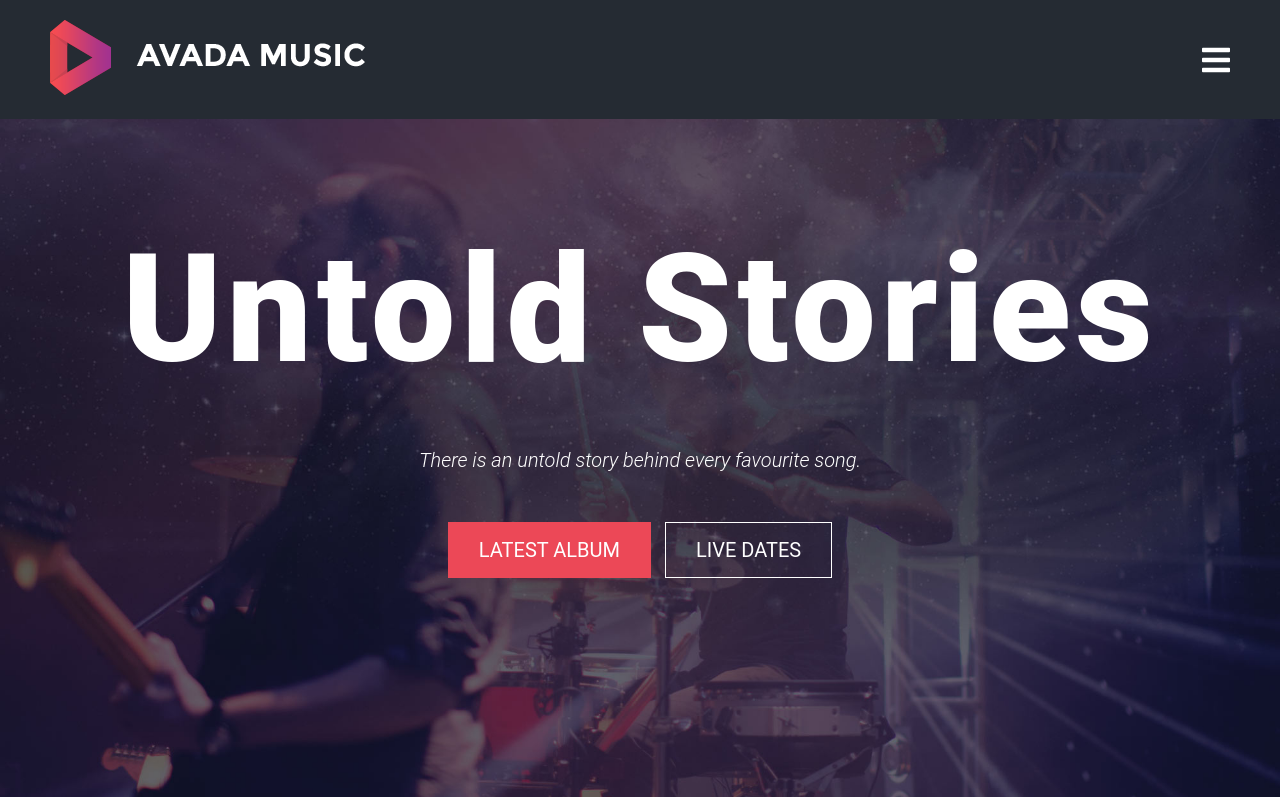
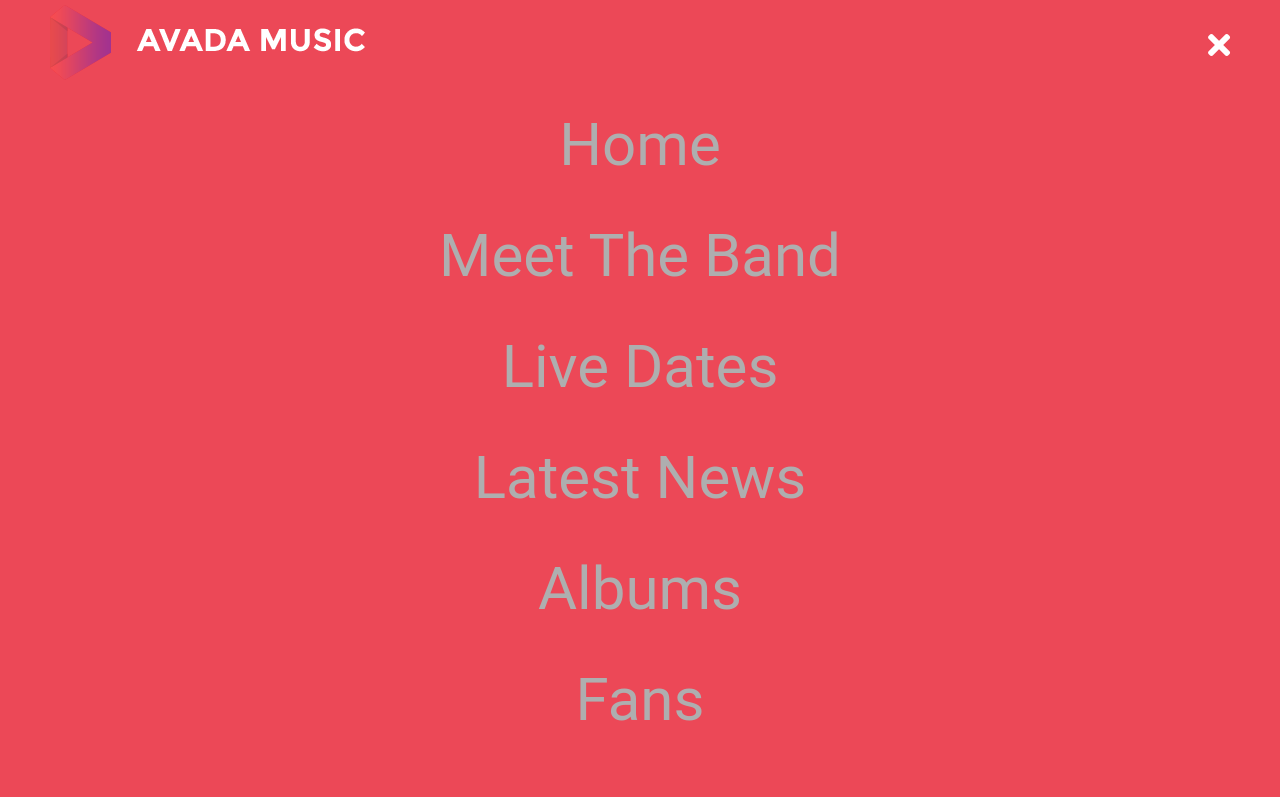
Before and after one commit to alessandro-falcone96/proj-html-vuejs, a website: page index.html in a window 1280 px wide. Both pictures are taken after a click on the icon 1216 px from the left and 59 px from the top of the page. Shown: the top 797 px of the page. Drawn offline with nearby package versions, Linux system fonts and the light colour scheme.

Commit message:
Aggiunto menù header a scomparsa

```diff
--- a/index.html
+++ b/index.html
@@ -21,7 +21,20 @@
         <div class="headerTop">
 
           <a href="#app"><img src="img/avada-music-logo.png" alt=""></a>
-          <i><i class="fas fa-bars fa-2x"></i></i>
+          <i class="fas fa-bars fa-2x" @click="changeMenuActive"></i>
+
+        </div>
+
+        <div class="menu" v-if="isMenuActive == true">
+
+          <div class="headerMenu">
+            <a href="#app"><img src="img/avada-music-logo.png" alt=""></a>
+            <i class="fas fa-times fa-2x" @click="changeMenuActive"></i>
+          </div>
+
+          <ul>
+            <li v-for="item in listaMenu"><a href="#">{{item}}</a></li>
+          </ul>
 
         </div>
 
--- a/js/script.js
+++ b/js/script.js
@@ -3,6 +3,14 @@ var app = new Vue (
     el: "#app",
     data: {
       listaFooterTop: [
+        "Home",
+        "Meet The Band",
+        "Live Dates",
+        "Latest News",
+        "Albums",
+        "Fans"
+      ],
+      listaMenu: [
         "Home",
         "Meet The Band",
         "Live Dates",
@@ -22,13 +30,6 @@ var app = new Vue (
         "fa-instagram",
         "fa-youtube"
       ],
-      // listaDate: [
-      //   "17/08/2020 GEM FESTIVAL 2020 ANAKALIA, GEORIGA",
-      //   "24/09/2020 GROOVEFEST DOMINICAL REPUBLIC",
-      //   "31/10/2020 OASIS FESTIVAL 2020 MARRAKECH, MOROCCO",
-      //   "07/11/2020 MOGA FESTIVAL - ESSAOURIA, MOROCCO",
-      //   "10/12/202 MOGA FESTIVAL - UVITA, COSTA RICA"
-      // ],
       listaDate: [
         {
           data: "17/08/2020 GEM FESTIVAL 2020 ANAKALIA, GEORIGA",
@@ -52,6 +53,7 @@ var app = new Vue (
         },
       ],
       indexLastActive: 0,
+      isMenuActive: false
     },
     mounted: function() {
 
@@ -66,7 +68,13 @@ var app = new Vue (
           this.indexLastActive = index;
         }
       },
-
+      changeMenuActive: function() {
+        if (this.isMenuActive == false) {
+          this.isMenuActive = true;
+        } else {
+          this.isMenuActive = false;
+        }
+      }
     }
   }
 );
--- a/src/Partials/_header.scss
+++ b/src/Partials/_header.scss
@@ -7,6 +7,7 @@ header{
   position: relative;
 
   & .headerTop{
+    height: 100px;
     display: flex;
     padding: 20px 50px;
     justify-content: space-between;
@@ -23,8 +24,48 @@ header{
     }
   }
 
+  & .menu{
+    // margin-top: 100px;
+    height: 100vh;
+    width: 100%;
+    background-color: $coloreRossiccio;
+    position: fixed;
+    // top: 0;
+    // bottom: 0;
+    // left: 0;
+    // right: 0;
+    z-index: 10;
+
+    & .headerMenu{
+      display: flex;
+      justify-content: space-between;
+      align-items: center;
+      padding: 5px 50px;
+
+      & i{
+        cursor: pointer;
+      }
+    }
+
+    & ul li{
+      display: block;
+      text-align: center;
+      font-size: $fontMedioGrande;
+      padding: 20px 0px;
+
+      & a{
+        color: #aeaeaf;
+
+        &:hover{
+          color: white;
+        }
+      }
+    }
+  }
+
   & .headerCenter{
     // border: 1px solid white;
+    // margin-top: 100px;
     width: 100%;
     text-align: center;
     position: absolute;
```
Also changed, not shown: dist/app.css.
